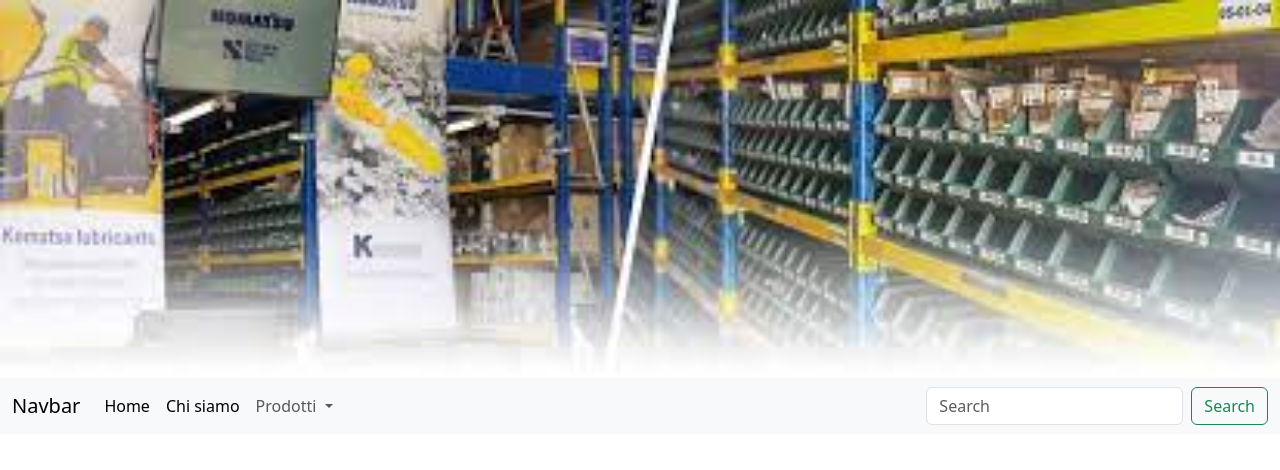
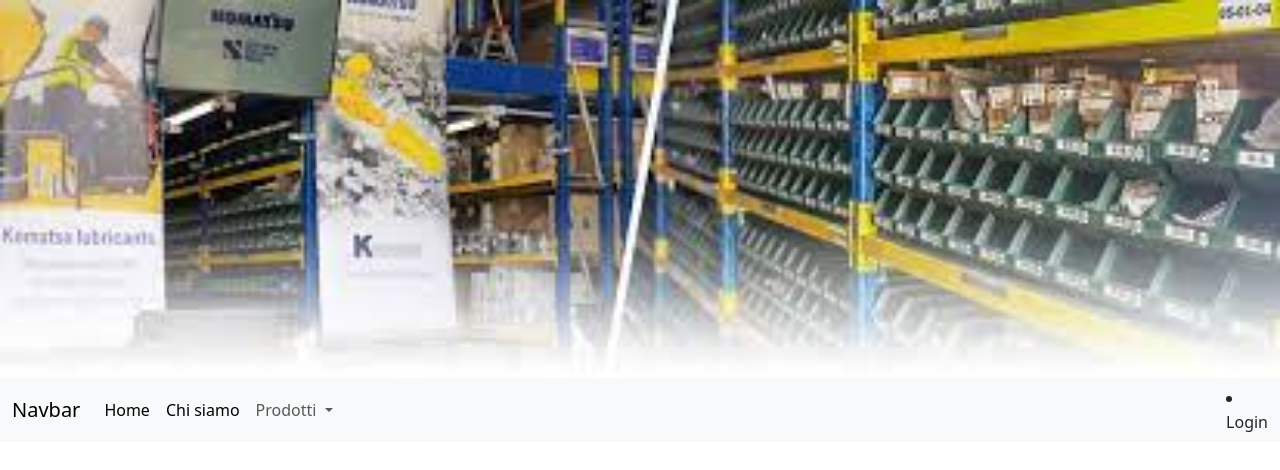
Before and after one commit to Billo597/Caccia-al-Tesoro, a website: page VerificaBootstrap1.html in a window 1280 px wide. Drawn offline with nearby package versions, Linux system fonts and the light colour scheme.

Commit message:
Update VerificaBootstrap1.html

```diff
--- a/VerificaBootstrap1.html
+++ b/VerificaBootstrap1.html
@@ -38,8 +38,9 @@
         </li>
       </ul>
       <form class="d-flex" role="search">
-        <input class="form-control me-2" type="search" placeholder="Search" aria-label="Search">
-        <button class="btn btn-outline-success" type="submit">Search</button>
+      <li class="nav-item">
+          <a class="nav-link active" aria-current="page" href="#">Login</a>
+        </li>
       </form>
     </div>
   </div>
```
